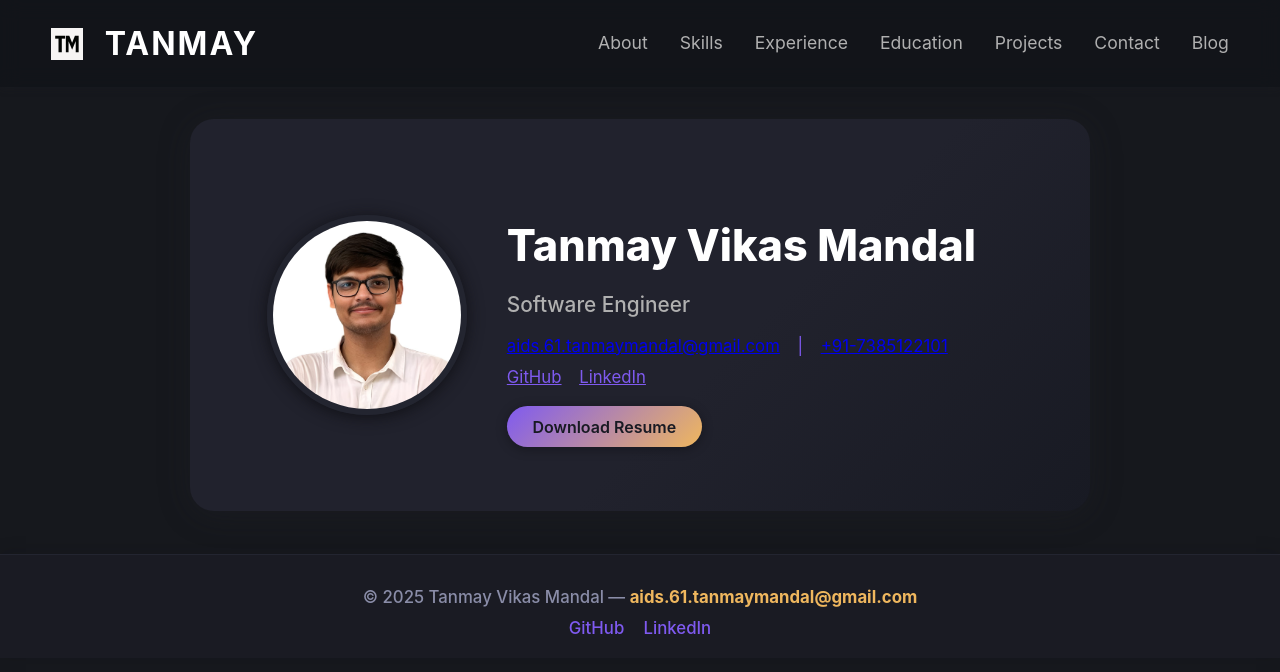
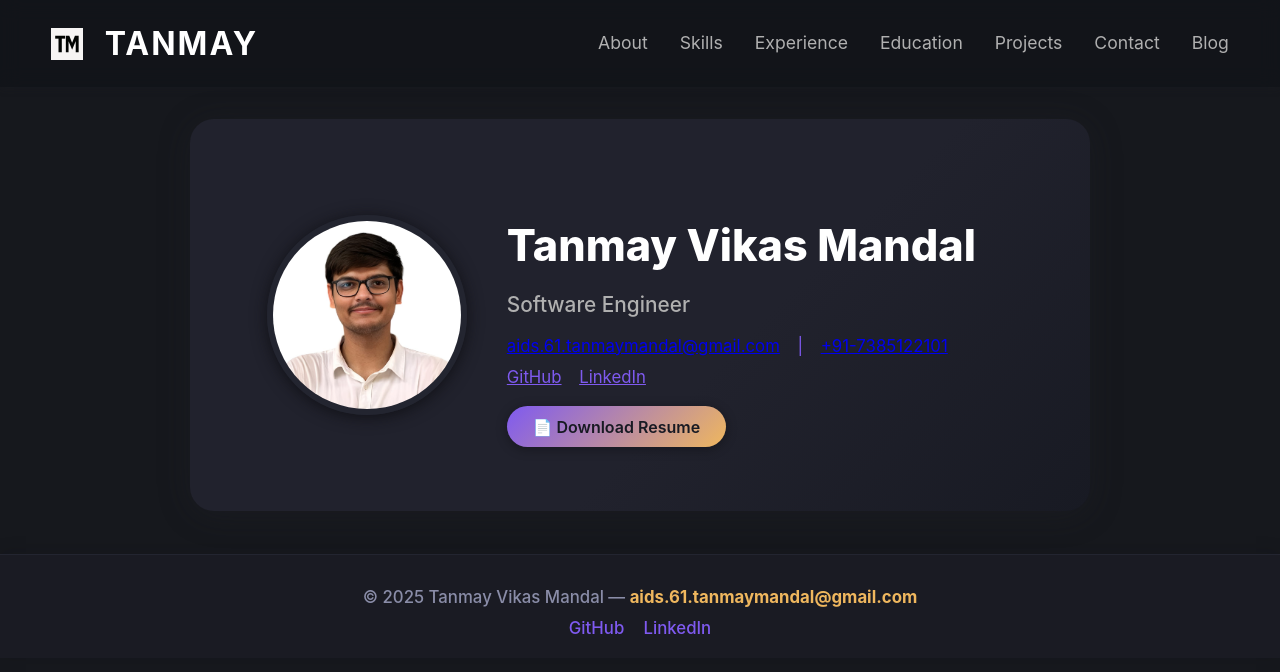
Before and after one commit to tm7218921/Portfolio1, a React (Create React App) app: page / in a window 1280 px wide. Shown: the top 672 px of the page. Built offline with nearby package versions, Linux system fonts and the light colour scheme.

Commit message:
Update ProfileSection.jsx

```diff
--- a/src/pages/ProfileSection.jsx
+++ b/src/pages/ProfileSection.jsx
@@ -19,8 +19,16 @@ export default function ProfileSection() {
           <a href="https://linkedin.com/in/tanmay-mandal-a56a42313" target="_blank" rel="noopener noreferrer">LinkedIn</a>
         </div>
          <div className="profile__resume">
-          <a href="/assets/Tanmay_Mandal.pdf" download className="resume-btn"> Download Resume </a>
+         <a
+          href="/Tanmay_Mandal_Resume.pdf"
+          download
+          className="resume-btn fade-in"
+         >
+         📄 Download Resume
+          </a>
         </div>
+
+
       </div>
     </section>
   );
```
